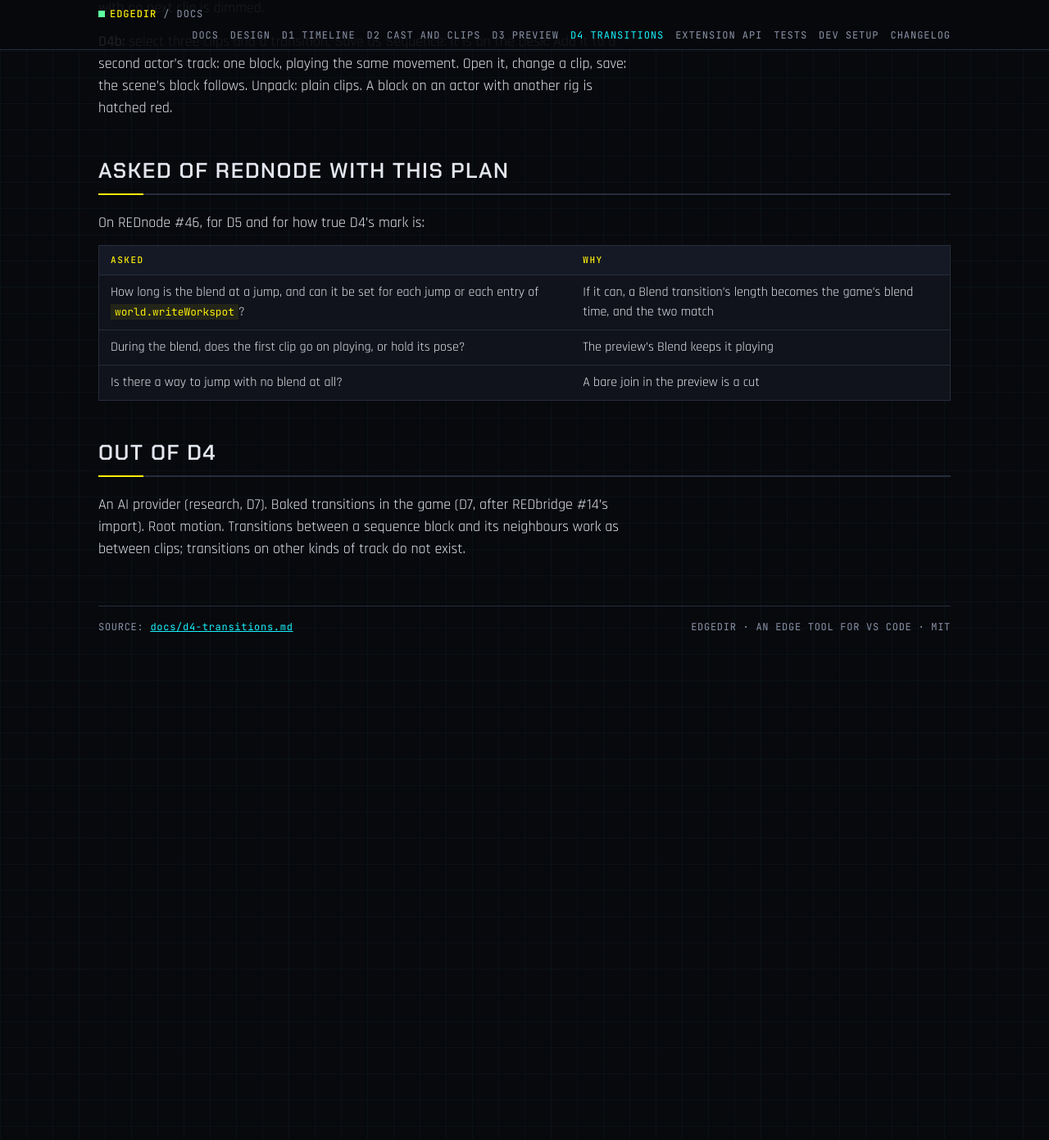
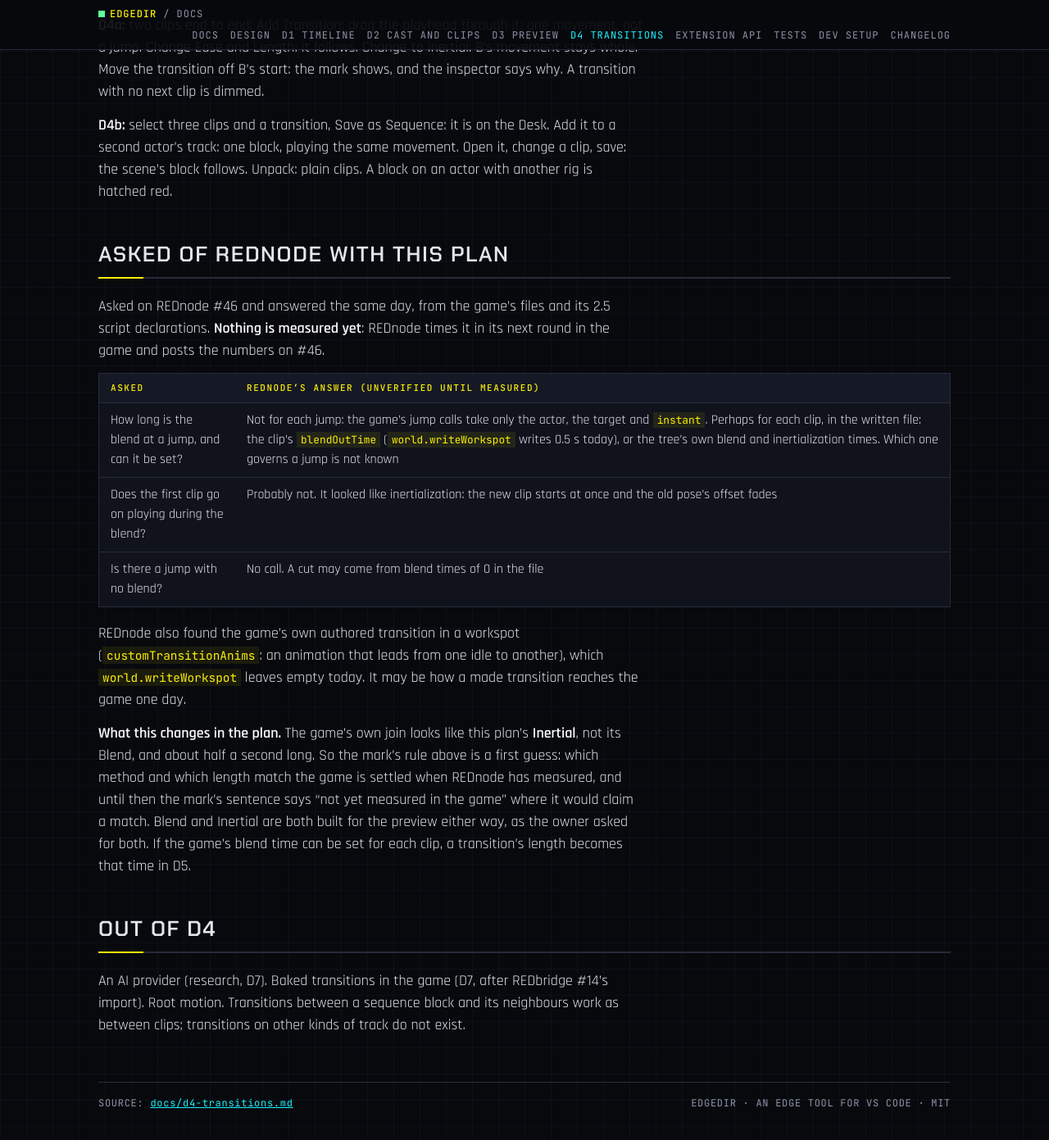
Before and after one commit to Edgemodders/EDGEdir, a Jekyll site: the page built from docs/d4-transitions.md, in a window 1280 px wide and 1400 px high, scrolled down 4898 px. Shown: the top 1391 px of the window at 82% size. Built offline with Jekyll 4.4.1, drawn with Linux system fonts in a browser that asks for light colours; some of the changed text lies outside the part shown.

Commit message:
D4's plan: REDnode's answer on the game's join (it looks like inertialization; not measured)
Co-Authored-By: Claude Fable 5.2 <noreply@anthropic.com>

```diff
--- a/docs/d4-transitions.md
+++ b/docs/d4-transitions.md
@@ -18,7 +18,7 @@ Two clips with a transition view as one movement in the preview. Saved as a sequ
 |---|---|---|
 | A transition clip already lies on an actor lane, over its neighbours, with a start and a length. It does nothing yet | D1 | D4 gives it a method and an ease, and the preview reads them |
 | The preview shows one clip per actor at a time: the clip under the playhead, or the last one, looping, in a gap | D3 (`src/pose.ts`) | A transition is two clips shown at once, mixed. The page's player (three.js) mixes two animations by weight; EDGEdir has not done it yet (**unverified**) |
-| In the game a jump from one clip to the next blends by itself: "a jump with `instant: true` goes at once with a smooth blend" | REDnode #46's spike | The game's own blend starts **at the jump**, which is the next clip's start. How long it is, whether it can be set per jump, and whether the first clip goes on moving during it are **not known**: asked on REDnode #46 with this plan |
+| In the game a jump from one clip to the next blends by itself: "a jump with `instant: true` goes at once with a smooth blend" | REDnode #46's spike | The game's own blend starts **at the jump**, which is the next clip's start. REDnode's answer from the files (below): it looks like inertialization, about 0.5 s, perhaps settable for each clip; nothing is measured yet |
 | New animation frames cannot reach the game: REDbridge has no `.anims` import (#14) | The design | Whatever the preview shows beyond the game's own blend stays in the preview until baking (D7). The preview must say so |
 | Clips play in place: no root motion in the preview or the game | D3, REDnode | The design's "root motion is matched first" is left out of D4 |
 | No AI provider that makes the frames between two motions is known | The design (Q5) | The method `ai` is in the document and in the list, shown as not available yet |
@@ -33,8 +33,8 @@ A transition joins the clip that plays before it, **A**, to the next clip that s
 
 | Method | What the preview shows over the transition's length | In the game |
 |---|---|---|
-| **Blend** | A and B both play, mixed bone by bone. The mix goes from all A to all B along the ease. Before B's start, B holds its first pose; after A's end, A goes on as it does in a gap | When the transition starts at B's start: the game's own blend at the jump, which is close to it. How close is for D5 to measure. Anywhere else: preview only, until baking |
-| **Inertial** | B plays whole from its start. The difference between A's pose and B's pose at B's start is added on top and fades away along the transition. B's own movement is kept; good for short joins | Preview only, until baking (D7) |
+| **Blend** | A and B both play, mixed bone by bone. The mix goes from all A to all B along the ease. Before B's start, B holds its first pose; after A's end, A goes on as it does in a gap | When the transition starts at B's start: the game's own join at the jump, if that is a blend. REDnode's first look says the game's join is nearer Inertial (below); not measured. Anywhere else: preview only, until baking |
+| **Inertial** | B plays whole from its start. The difference between A's pose and B's pose at B's start is added on top and fades away along the transition. B's own movement is kept; good for short joins | When it starts at B's start it may be what the game's own join does (REDnode's first look, not measured). Anywhere else: preview only, until baking (D7) |
 | **AI** | Nothing: listed, greyed, "no provider yet" | Not built |
 
 ### The ease
@@ -48,7 +48,7 @@ A transition joins the clip that plays before it, **A**, to the next clip that s
 
 ### Honest about the game
 
-A transition shows a small mark when the game will not play what the preview shows: an Inertial one, and a Blend one that does not start at B's start. The inspector says why in a sentence. **Add Transition** puts a new transition at the start of the next clip, 0.4 s long, where the game's own blend is; it can be moved and stretched from there.
+A transition shows a small mark when the game will not play what the preview shows: one that does not start at B's start, and one whose method is not the game's own. Which method is the game's own is not measured yet (see "Asked of REDnode"), so until it is the mark goes by the place alone. The inspector says why in a sentence. **Add Transition** puts a new transition at the start of the next clip, 0.4 s long, where the game's own blend is; it can be moved and stretched from there.
 
 One more place the preview and the game differ: a join with **no** transition. The preview cuts. The game blends for a moment by itself (question 2).
 
@@ -117,13 +117,17 @@ Written out in [Tests](testing.html) when each part is built, with a spot test f
 
 ## Asked of REDnode with this plan
 
-On REDnode #46, for D5 and for how true D4's mark is:
+Asked on REDnode #46 and answered the same day, from the game's files and its 2.5 script declarations. **Nothing is measured yet**: REDnode times it in its next round in the game and posts the numbers on #46.
 
-| Asked | Why |
+| Asked | REDnode's answer (unverified until measured) |
 |---|---|
-| How long is the blend at a jump, and can it be set for each jump or each entry of `world.writeWorkspot`? | If it can, a Blend transition's length becomes the game's blend time, and the two match |
-| During the blend, does the first clip go on playing, or hold its pose? | The preview's Blend keeps it playing |
-| Is there a way to jump with no blend at all? | A bare join in the preview is a cut |
+| How long is the blend at a jump, and can it be set? | Not for each jump: the game's jump calls take only the actor, the target and `instant`. Perhaps for each clip, in the written file: the clip's `blendOutTime` (`world.writeWorkspot` writes 0.5 s today), or the tree's own blend and inertialization times. Which one governs a jump is not known |
+| Does the first clip go on playing during the blend? | Probably not. It looked like inertialization: the new clip starts at once and the old pose's offset fades |
+| Is there a jump with no blend? | No call. A cut may come from blend times of 0 in the file |
+
+REDnode also found the game's own authored transition in a workspot (`customTransitionAnims`: an animation that leads from one idle to another), which `world.writeWorkspot` leaves empty today. It may be how a made transition reaches the game one day.
+
+**What this changes in the plan.** The game's own join looks like this plan's **Inertial**, not its Blend, and about half a second long. So the mark's rule above is a first guess: which method and which length match the game is settled when REDnode has measured, and until then the mark's sentence says "not yet measured in the game" where it would claim a match. Blend and Inertial are both built for the preview either way, as the owner asked for both. If the game's blend time can be set for each clip, a transition's length becomes that time in D5.
 
 ## Out of D4
 
```
Also changed, not shown: CLAUDE.md (+1 -1 lines).
